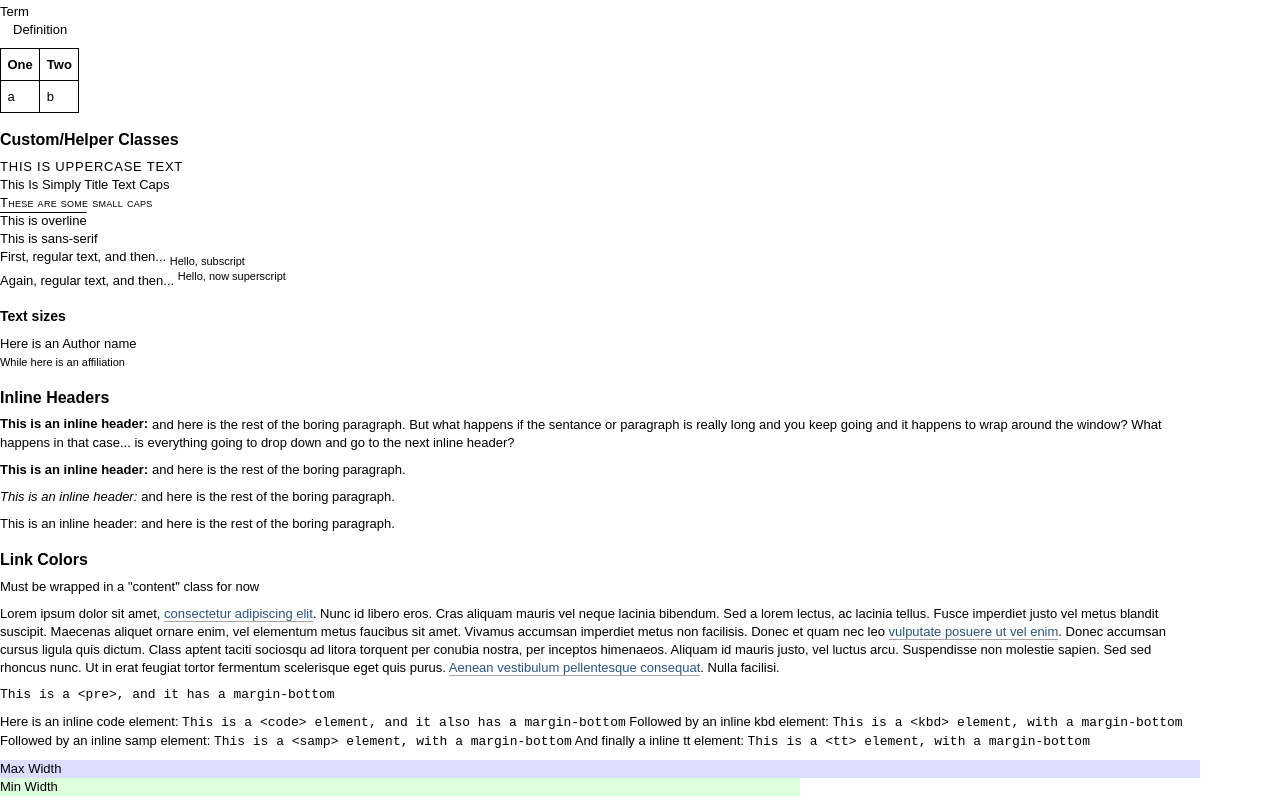
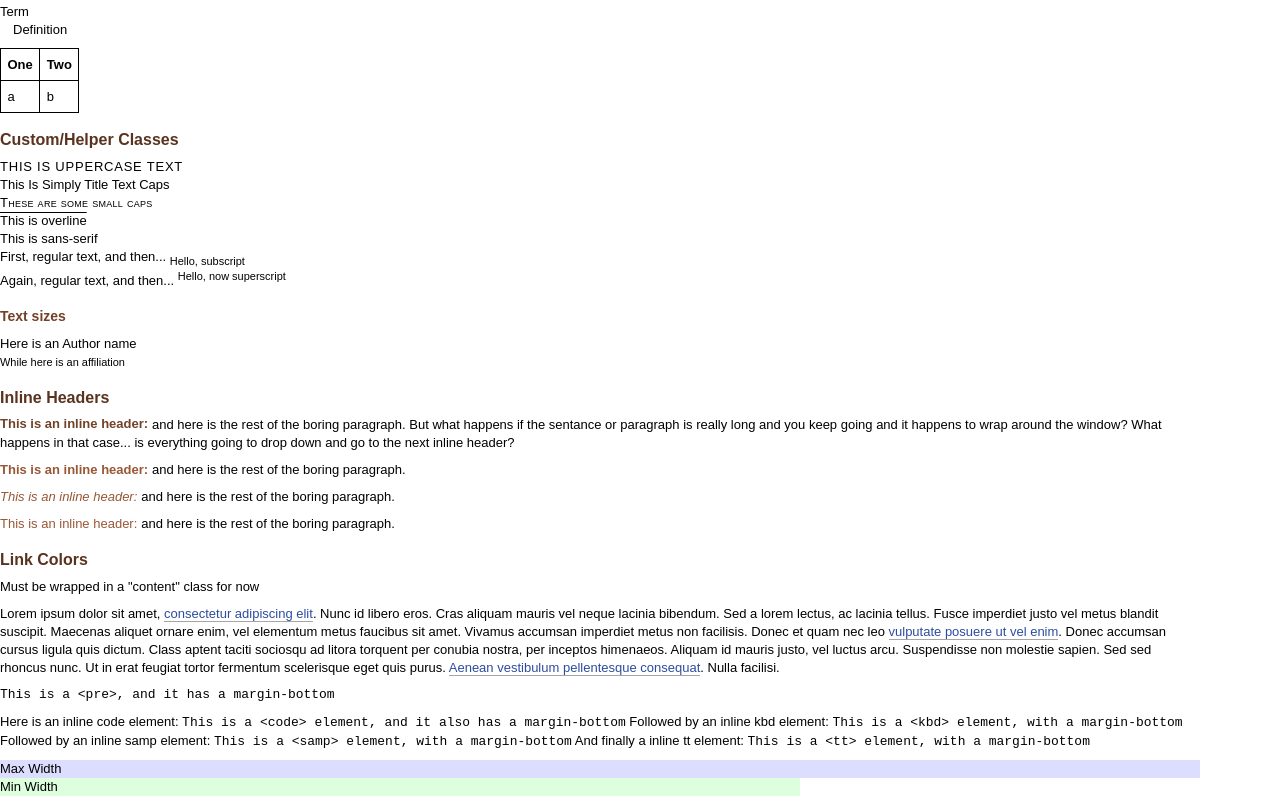
Before and after one commit to ncbi/ncbi_css_standards, a plain HTML site: page index.html in a window 1280 px wide. Shown: the part 689-1500 px from the top of the page. Drawn offline with Linux system fonts and the light colour scheme.

Commit message:
updated name, added copper colors and link colors

```diff
--- a/standard_base_css.css
+++ b/standard_base_css.css
@@ -1,5 +1,8 @@
 /* typography */
 body{ font: 62.5%/1.3846 arial, helvetica, clean, sans-serif; }
+
+/* what to do about content? */
+.grid{font-size: 1.3em}
 
 /* re-reset styles when applicable*/
 h1,h2,h3,h4,h5,strong,th{font-weight:bold;}
@@ -30,6 +33,21 @@ h3{font-size: 1.0769em; line-height:1.2857; margin:1.2856em 0 .6428em; } /* font
 h4,h5,h6,h3.inline{font-size: 1em; margin:1.3846em 0 .6923em; } /* line-height of 18px */
 h5{font-style:italic;font-weight:normal;}
 
+h6{color:#985735;}
+h5{color:#985735;}
+h4{color:#985735;}
+h3{color:#724128;}
+h2{color:#59331f;}
+h1{color:#000;}
+
+/*h6{color:#985735;}
+h5{color:#724128;}
+h4{color:#5a341f;}
+h3{color:#472819;}
+h2{color:#2e1a10;}
+h1{color:#170e08;}*/
+
+
 
 
 h1::after,h2::after,h3::after,h4::after,h5::after,h6::after{/*content:""; display:block;font-size:3px;*/}
@@ -46,9 +64,9 @@ h3.inline,h4.inline,h5.inline,h6.inline{display:inline;float:left;margin:0;paddi
 .half_rhythm { margin: .6923em 0; } /* 9px margin */
 
 /* proposed link colors */
-.content a{color:#2a5580;border-bottom:1px solid #a6a6a6;text-decoration:none;}
+.content a{color:#2c4c9f;border-bottom:1px solid #a6a6a6;text-decoration:none;}
 .content a:hover,.content a:active{color:#985735;border-bottom:1px solid #985735;}
-.content a:visited{color:#645f7f;border-bottom:1px solid #a6a6a6;}
+.content a:visited{color:#423183;border-bottom:1px solid #a6a6a6;}
 
 
 /* need callout-y pullquote-y rules and rules for images and captions, etc as well */
--- a/standard_grid_css.css
+++ b/standard_grid_css.css
@@ -1,4 +1,4 @@
-.grid{ min-width:800px; max-width:1200px; width:100%; font-size: 1.3em; clear:both; } /* all get line-height of 21px */
+.grid{ min-width:800px; max-width:1200px; width:100%; clear:both; }
 
 .col { margin-right: 1%; float: left; background-color: #eee; overflow:hidden; }
 .last { *zoom:1; _margin-right:-6px; }
```
Also changed, not shown: index.html (renamed from ncbi_base_test.html).
